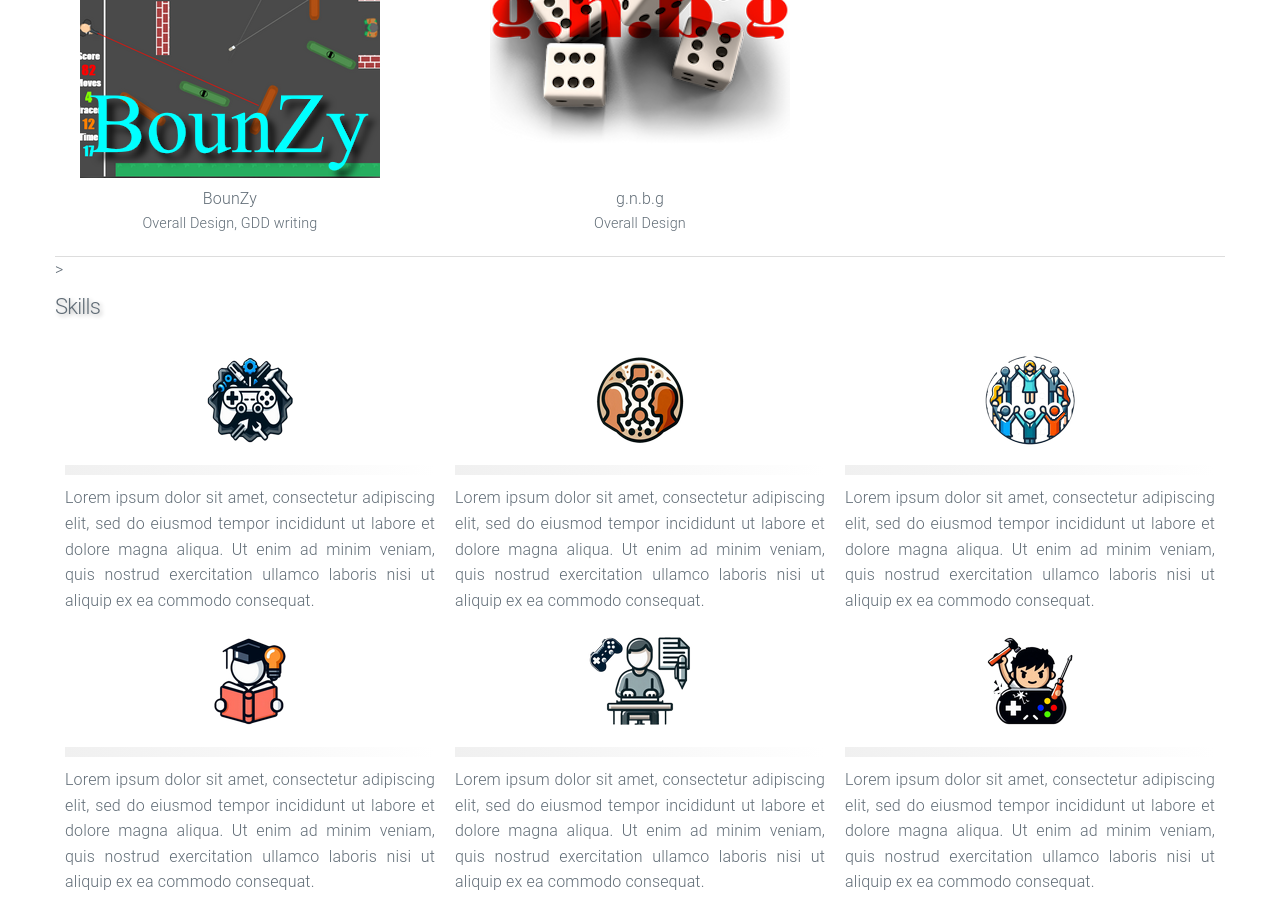
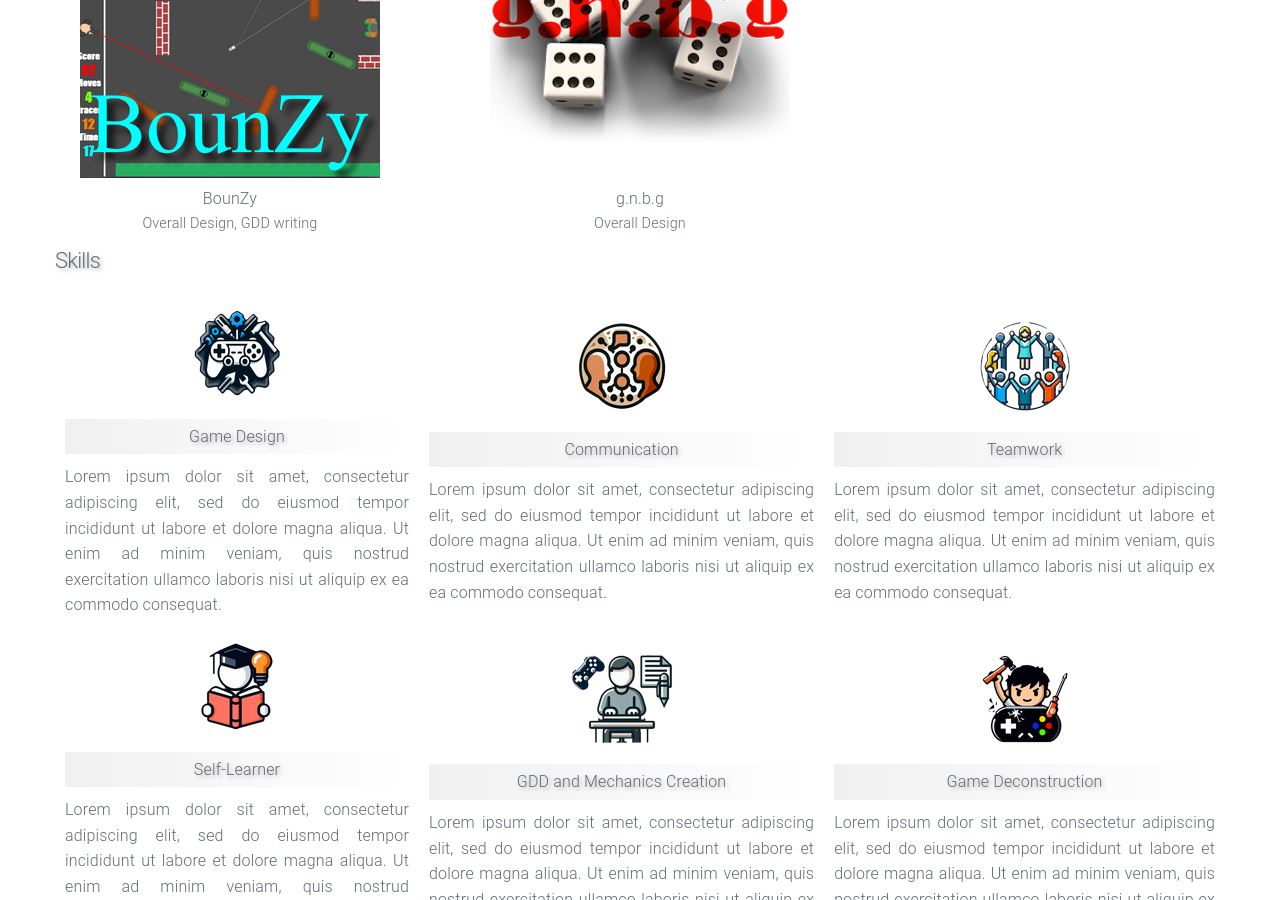
Before and after one commit to htramu/htk.github.io, a Jekyll site: the page built from index.html, in a window 1280 px wide and 900 px high, scrolled down 1562 px. Built offline with Jekyll 4.4.1, drawn with Linux system fonts in a browser that asks for light colours.

Commit message:
Update home.html

```diff
--- a/_layouts/home.html
+++ b/_layouts/home.html
@@ -140,40 +140,40 @@
 		{{ content }}
 
 		<div class="container">
-			<div <!-- style="border-top: 1px solid #ddd; margin: 10px 0;" -->></div>
+			<!-- <div></div> --> <!-- style="border-top: 1px solid #ddd; margin: 10px 0;" -->
 			<h4 class="text-shadow-shade">Skills</h4>
 				<table style="width: 100%; border-collapse: collapse;">
 					<tr>
 						<td style="padding: 10px; text-align: center; border-bottom: none;">
 							<img src="/assets/skills_design.png" style="max-width: 100%; height: auto;">
-							<div class="bg-shade gradient-shade text-shadow-shade" style="margin: 10px 0;"></div>
+							<div class="bg-shade gradient-shade text-shadow-shade" style="margin: 10px 0;">Game Design</div>
 							<div style="text-align: justify;">Lorem ipsum dolor sit amet, consectetur adipiscing elit, sed do eiusmod tempor incididunt ut labore et dolore magna aliqua. Ut enim ad minim veniam, quis nostrud exercitation ullamco laboris nisi ut aliquip ex ea commodo consequat.</div>
 						</td>
 						<td style="padding: 10px; text-align: center; border-bottom: none;">
 							<img src="/assets/skills_communication.png" style="max-width: 100%; height: auto;">
-							<div class="bg-shade gradient-shade text-shadow-shade" style="margin: 10px 0;"></div>
+							<div class="bg-shade gradient-shade text-shadow-shade" style="margin: 10px 0;">Communication</div>
 							<div style="text-align: justify;">Lorem ipsum dolor sit amet, consectetur adipiscing elit, sed do eiusmod tempor incididunt ut labore et dolore magna aliqua. Ut enim ad minim veniam, quis nostrud exercitation ullamco laboris nisi ut aliquip ex ea commodo consequat.</div>
 						</td>
 						<td style="padding: 10px; text-align: center; border-bottom: none;">
 							<img src="/assets/skills_teamwork.png" style="max-width: 100%; height: auto;">
-							<div class="bg-shade gradient-shade text-shadow-shade" style="margin: 10px 0;"></div>
+							<div class="bg-shade gradient-shade text-shadow-shade" style="margin: 10px 0;">Teamwork</div>
 							<div style="text-align: justify;">Lorem ipsum dolor sit amet, consectetur adipiscing elit, sed do eiusmod tempor incididunt ut labore et dolore magna aliqua. Ut enim ad minim veniam, quis nostrud exercitation ullamco laboris nisi ut aliquip ex ea commodo consequat.</div>
 						</td>
 					</tr>
 					<tr>
 						<td style="padding: 10px; text-align: center; border-bottom: none;">
 							<img src="/assets/skills_selflearner.png" style="max-width: 100%; height: auto;">
-							<div class="bg-shade gradient-shade text-shadow-shade" style="margin: 10px 0;"></div>
+							<div class="bg-shade gradient-shade text-shadow-shade" style="margin: 10px 0;">Self-Learner</div>
 							<div style="text-align: justify;">Lorem ipsum dolor sit amet, consectetur adipiscing elit, sed do eiusmod tempor incididunt ut labore et dolore magna aliqua. Ut enim ad minim veniam, quis nostrud exercitation ullamco laboris nisi ut aliquip ex ea commodo consequat.</div>
 						</td>
 						<td style="padding: 10px; text-align: center; border-bottom: none;">
 							<img src="/assets/skills_gddwriter.png" style="max-width: 100%; height: auto;">
-							<div class="bg-shade gradient-shade text-shadow-shade" style="margin: 10px 0;"></div>
+							<div class="bg-shade gradient-shade text-shadow-shade" style="margin: 10px 0;">GDD and Mechanics Creation</div>
 							<div style="text-align: justify;">Lorem ipsum dolor sit amet, consectetur adipiscing elit, sed do eiusmod tempor incididunt ut labore et dolore magna aliqua. Ut enim ad minim veniam, quis nostrud exercitation ullamco laboris nisi ut aliquip ex ea commodo consequat.</div>
 						</td>
 						<td style="padding: 10px; text-align: center; border-bottom: none;">
 							<img src="/assets/skills_decontructor.png" style="max-width: 100%; height: auto;">
-							<div class="bg-shade gradient-shade text-shadow-shade" style="margin: 10px 0;"></div>
+							<div class="bg-shade gradient-shade text-shadow-shade" style="margin: 10px 0;">Game Deconstruction</div>
 							<div style="text-align: justify;">Lorem ipsum dolor sit amet, consectetur adipiscing elit, sed do eiusmod tempor incididunt ut labore et dolore magna aliqua. Ut enim ad minim veniam, quis nostrud exercitation ullamco laboris nisi ut aliquip ex ea commodo consequat.</div>
 						</td>
 					</tr>
```
